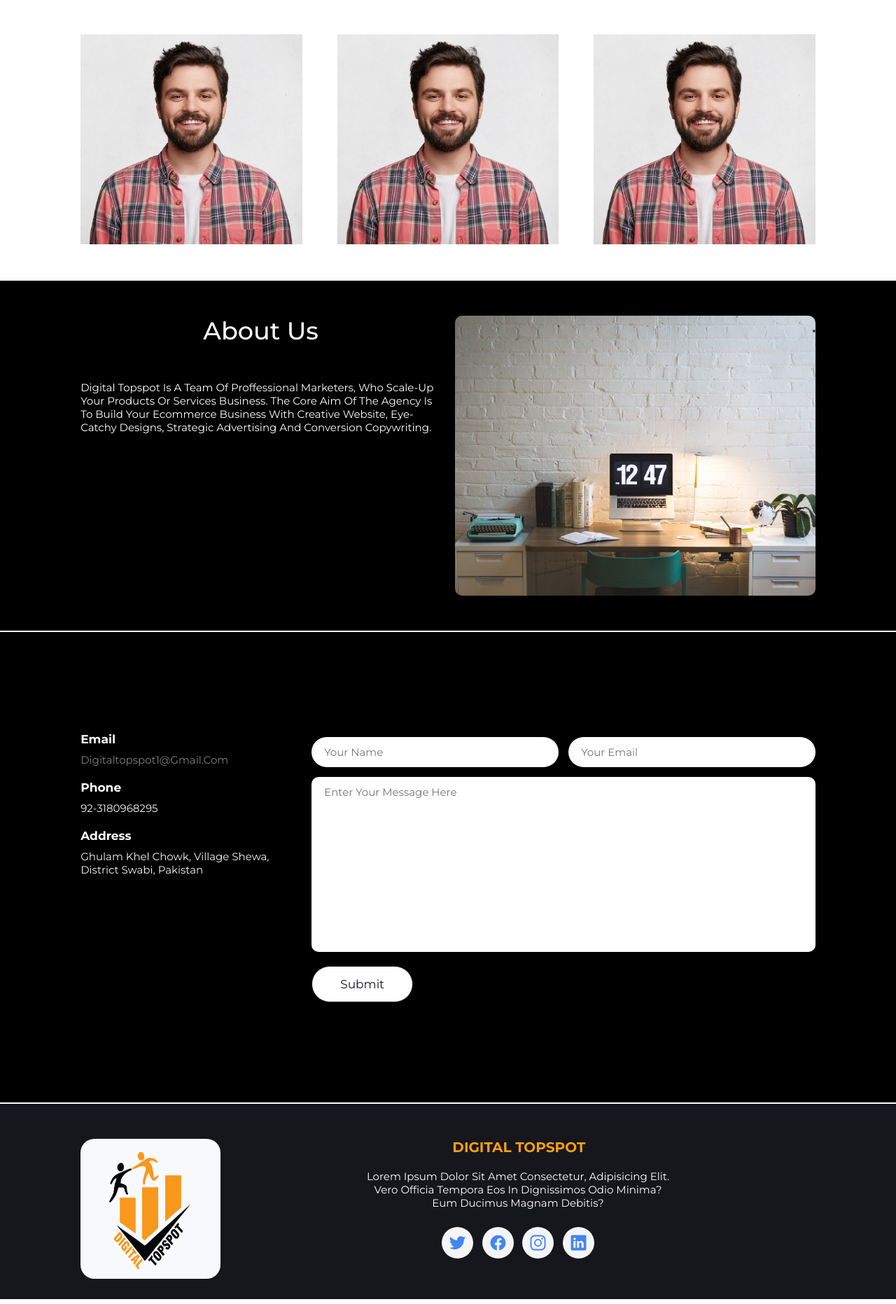
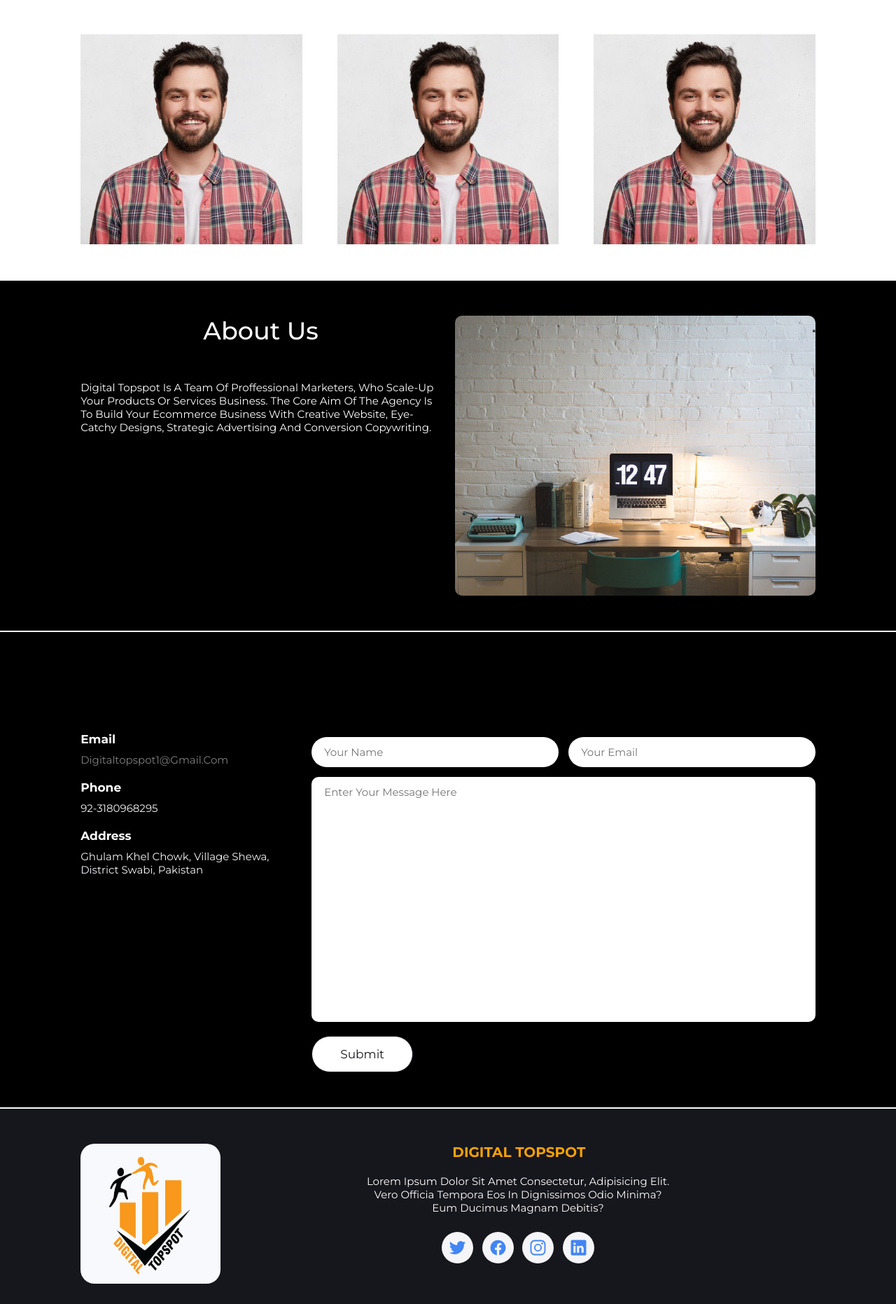
Before and after one commit to haiderzamanusafxay/digitaltopspot.com, a PHP site: page / in a window 1280 px wide. Shown: the part 2409-4272 px from the top of the page at 70% size. Run offline with PHP 8.4, Linux system fonts and the light colour scheme; some libraries are stand-ins or nearby versions; grey boxes are pictures that could not be loaded.

Commit message:
added changes

```diff
--- a/styles.css
+++ b/styles.css
@@ -391,7 +391,7 @@ border-top: 2px solid white;
   width: 100%;
   border-radius: 1rem;
   resize: none;
-  height: 25rem;
+  height: 35rem;
 }
 
 .contact .box-container form .btn {
```
